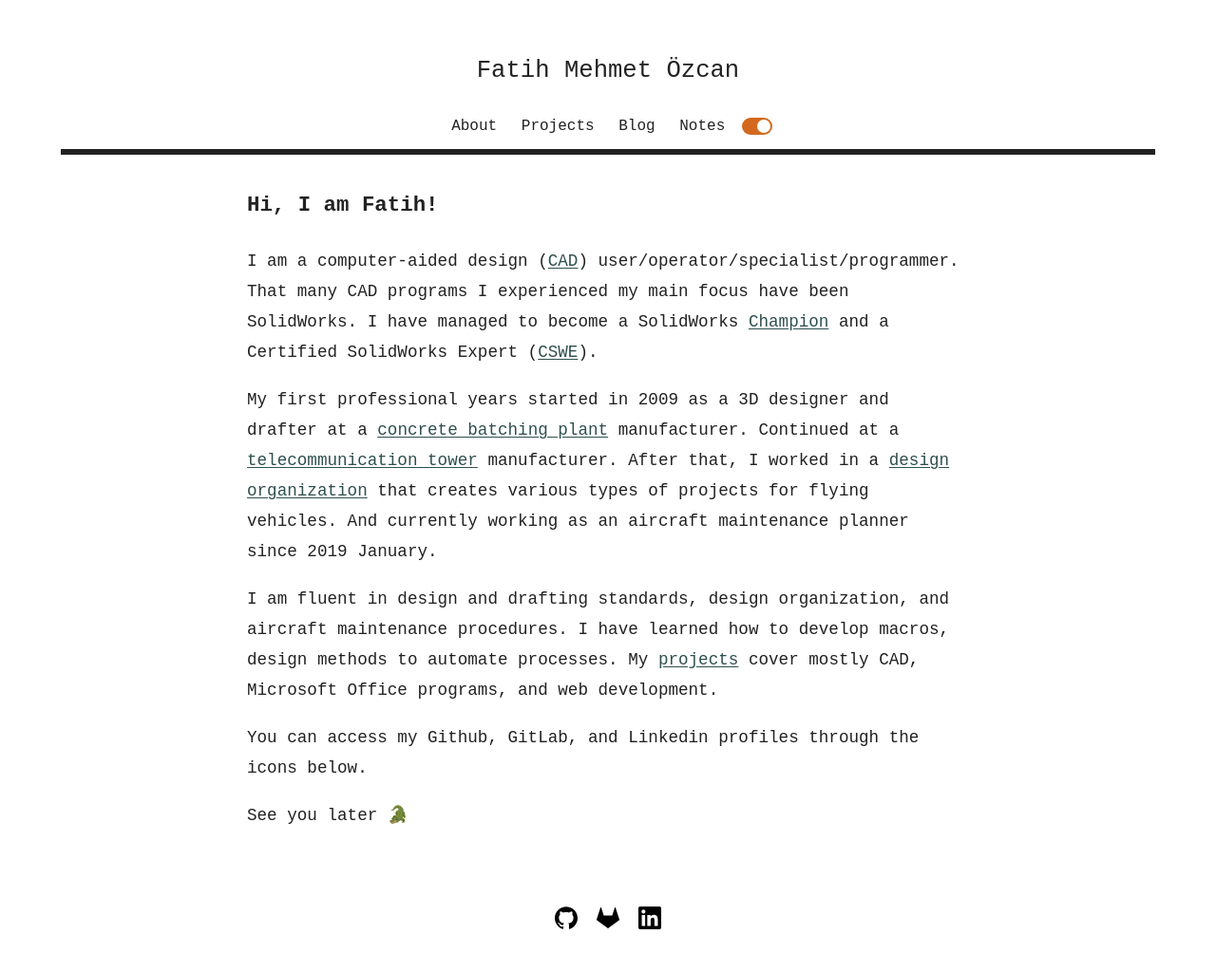
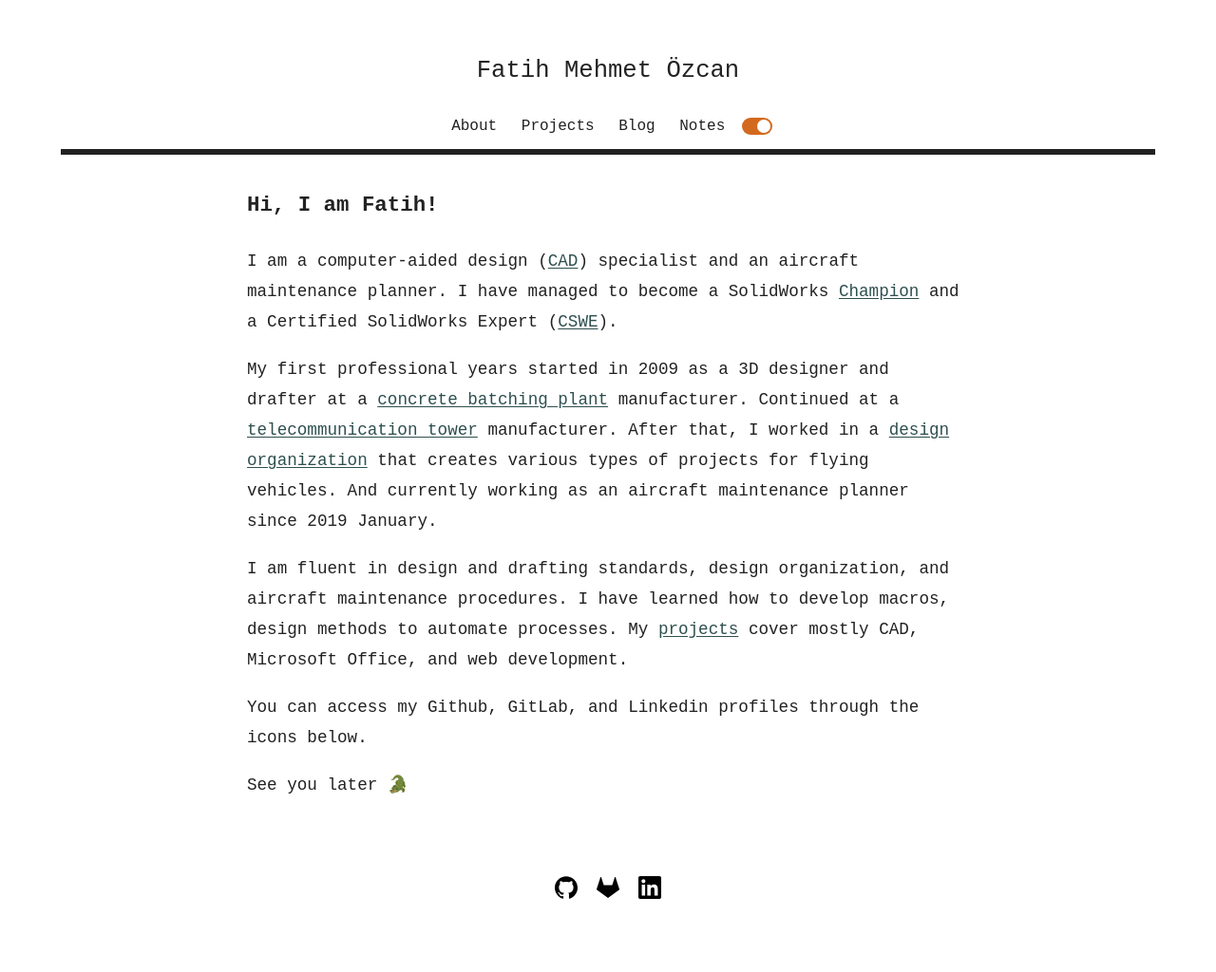
Before and after one commit to fatihmeh/fatihmeh.github.io, a Jekyll site: the page built from index.html, in a window 1280 px wide. Shown: the whole page at 95% size. Built offline with Jekyll 4.4.1, drawn with Linux system fonts in a browser that asks for light colours; after the commit the page ends 992 px from its top, so only the background shows below that.

Commit message:
Update context

```diff
--- a/index.html
+++ b/index.html
@@ -4,11 +4,11 @@
 ---
 
 <h2 class="parag-header">Hi, I am Fatih!</h2>
-<p class="about">I am a computer-aided design (<a href="https://en.wikipedia.org/wiki/Computer-aided_design" target="_blank">CAD</a>) user/operator/specialist/programmer. That many CAD programs I experienced my main focus have been SolidWorks. I have managed to become a SolidWorks <a href="https://www.credly.com/badges/299bb037-063a-4071-bd22-4425362f5d5e/public_url" target="_blank">Champion</a> and a Certified SolidWorks Expert (<a href="https://www.credly.com/badges/714364cf-6316-4259-a887-f85d9bb7d731/public_url" target="_blank">CSWE</a>).</p>
+<p class="about">I am a computer-aided design (<a href="https://en.wikipedia.org/wiki/Computer-aided_design" target="_blank">CAD</a>) specialist and an aircraft maintenance planner. I have managed to become a SolidWorks <a href="https://www.credly.com/badges/299bb037-063a-4071-bd22-4425362f5d5e/public_url" target="_blank">Champion</a> and a Certified SolidWorks Expert (<a href="https://www.credly.com/badges/714364cf-6316-4259-a887-f85d9bb7d731/public_url" target="_blank">CSWE</a>).</p>
 <br>
 <p class="about">My first professional years started in 2009 as a 3D designer and drafter at a <a href="https://en.wikipedia.org/wiki/Concrete_plant" target="_blank">concrete batching plant</a> manufacturer. Continued at a <a href="https://en.wikipedia.org/wiki/Radio_masts_and_towers#Tubular_steel" target="_blank">telecommunication tower</a> manufacturer. After that, I worked in a <a href="https://www.easa.europa.eu/domains/aircraft-products/design-organisations" target="_blank">design organization</a> that creates various types of projects for flying vehicles. And currently working as an aircraft maintenance planner since 2019 January.</p>
 <br>
-<p class="about">I am fluent in design and drafting standards, design organization, and aircraft maintenance procedures. I have learned how to develop macros, design methods to automate processes. My <a href="/projects">projects</a> cover mostly CAD, Microsoft Office programs, and web development.</p>
+<p class="about">I am fluent in design and drafting standards, design organization, and aircraft maintenance procedures. I have learned how to develop macros, design methods to automate processes. My <a href="/projects">projects</a> cover mostly CAD, Microsoft Office, and web development.</p>
 <br>
 <p class="about">You can access my Github, GitLab, and Linkedin profiles through the icons below.</p>
 <br>
```
